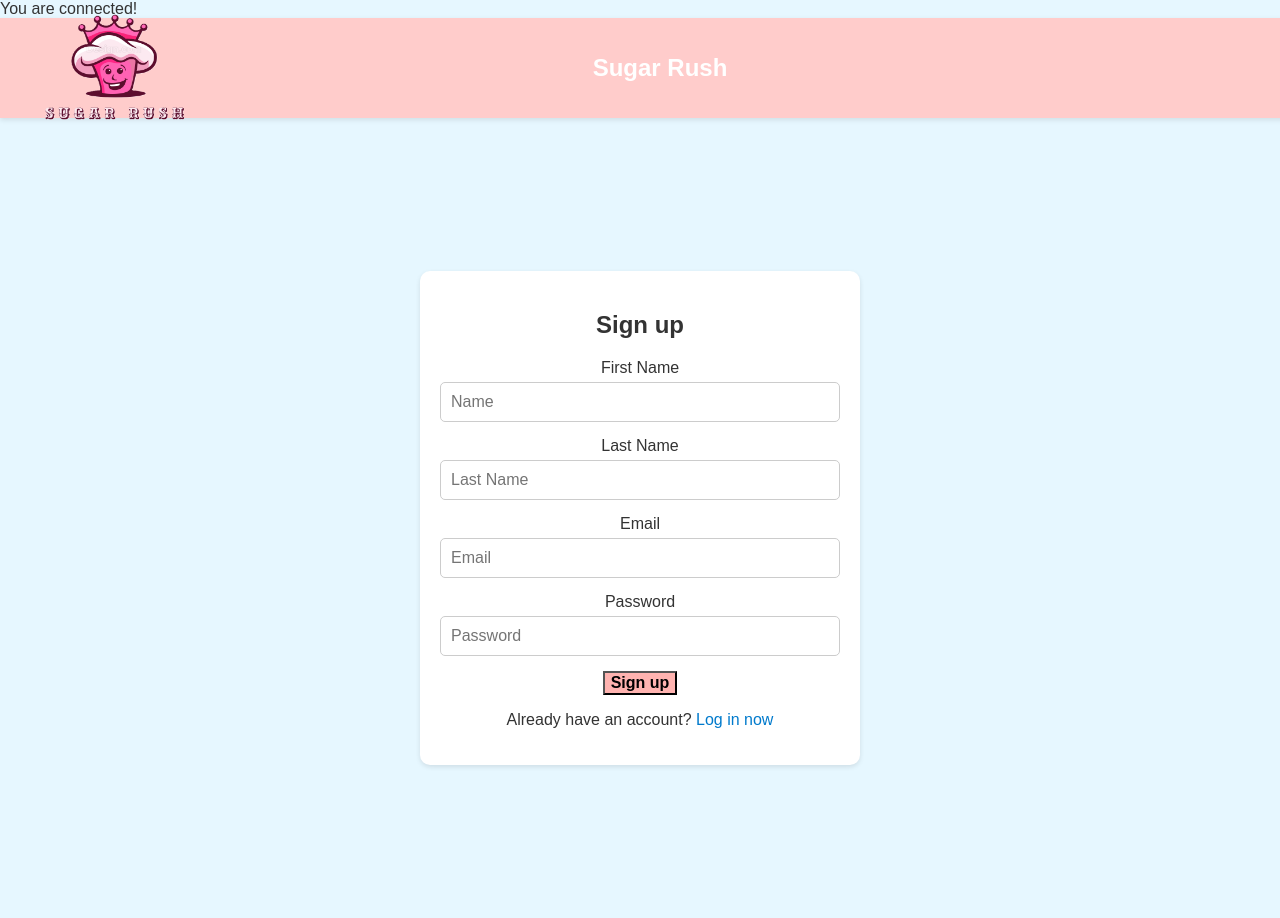
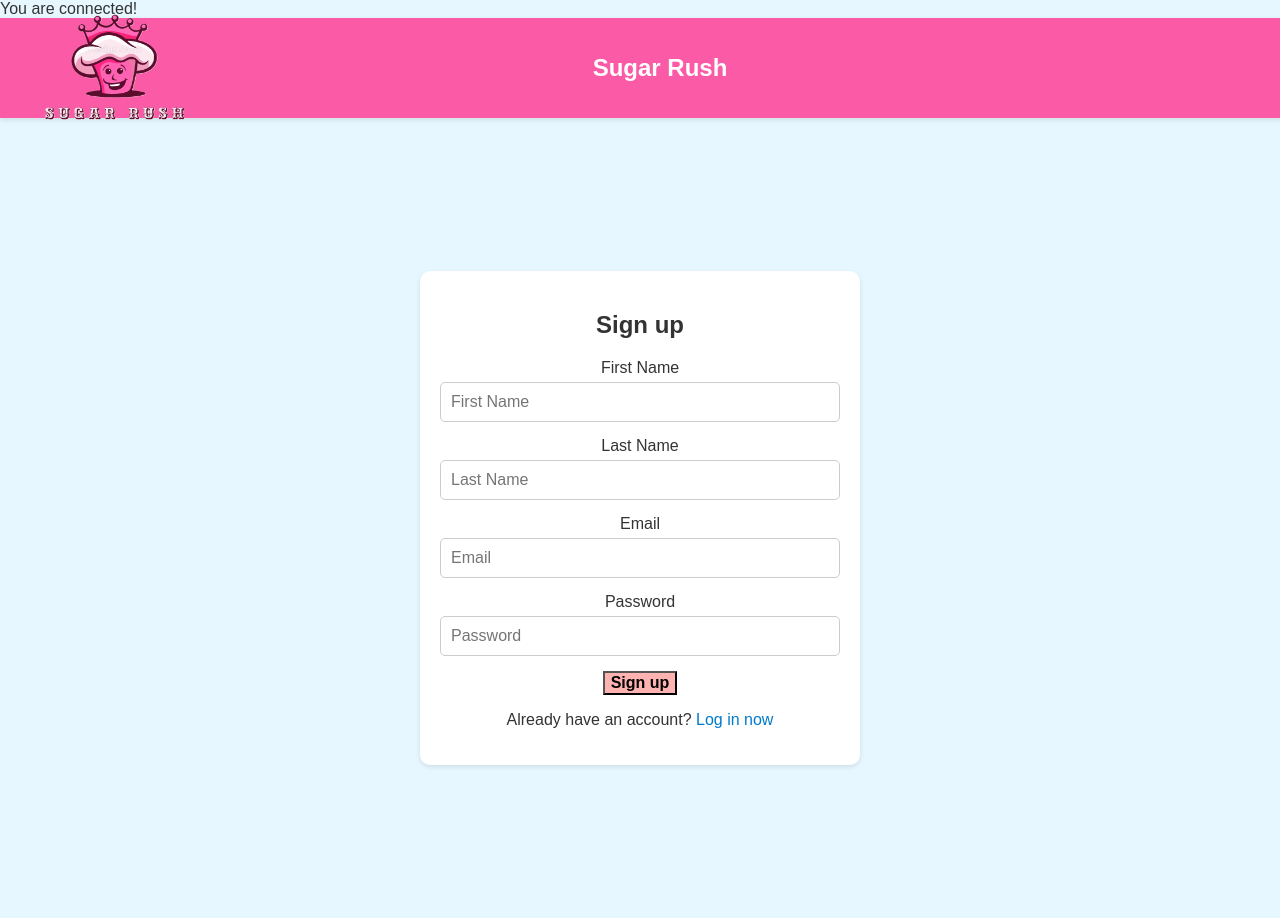
Before and after one commit to bobbstr/Team31-Group-Project, a PHP site: page /signup.php in a window 1280 px wide. Run offline with PHP 8.4, Linux system fonts and the light colour scheme.

Commit message:
Made database set so that it can work on xampp, also altered pink colour

```diff
--- a/loginc.css
+++ b/loginc.css
@@ -10,7 +10,7 @@ body {
 
 #main-header {
     position: relative;
-    background-color: #ffcccb;
+    background-color: #FB5AA6;
     color: #fff;
     padding: 20px;
     text-align: center;
@@ -57,7 +57,7 @@ body {
 
 
 .login input[type="submit"] {
-    background-color: #ffcccb;
+    background-color: #FB5AA6;
     color: #333;
     border: none;
     padding: 10px;
--- a/signup.php
+++ b/signup.php
@@ -1,23 +1,34 @@
 <?php
-require 'database.php';
+require 'database.php'; // Ensure this path is correct
 
-//sign up
+// Sign up
 if (isset($_POST["submit"])) {
     $fname = $_POST["FirstName"];
     $lname = $_POST["LastName"];
     $email = $_POST["Email"];
-    $password = $_POST["Password"];
+    $password = password_hash($_POST["Password"], PASSWORD_DEFAULT); // Hash the password
 
-    $query = "INSERT INTO userid (username, email, password) VALUES (?, ?, ?, ?, ?);";
-    $insert = $db->prepare($query);
-    $result = $insert->execute([$name, $email, $password]);
+    // Prepare and bind
+    $query = "INSERT INTO userid (username, email, password) VALUES (?, ?, ?)";
+    $stmt = mysqli_prepare($conn, $query);
 
-    if ($result) {
-        echo 'Successfully created an account';
+    if ($stmt) {
+        mysqli_stmt_bind_param($stmt, "sss", $fname, $email, $password); // Bind variables to the prepared statement
+        $result = mysqli_stmt_execute($stmt); // Execute the prepared statement
+
+        if ($result) {
+            echo 'Successfully created an account';
+        } else {
+            echo 'Failed to create account!';
+        }
+
+        mysqli_stmt_close($stmt); // Close the statement
     } else {
-        echo 'Falied to create account!';
+        echo 'Failed to prepare statement!';
     }
 }
+
+mysqli_close($conn); // Close the connection
 ?>
 
 <!DOCTYPE html>
@@ -33,23 +44,22 @@ if (isset($_POST["submit"])) {
         <h1>Sugar Rush</h1>
     </header>
 
-
     <main class="content">
         <section class="signup">
             <h2>Sign up</h2>
 
-            <form action="/action_page.php">
+            <form action="" method="POST">
                 <div>
                     <label for="FirstName">First Name</label>
-                    <input type="text" id="FirstName" name="FirstName" placeholder="Name" required>
+                    <input type="text" id="FirstName" name="FirstName" placeholder="First Name" required>
                 </div>
                 <div>
                     <label for="lname">Last Name</label>
-                <input type="text" id="lname" name="LastName" placeholder="Last Name" required>
+                    <input type="text" id="lname" name="LastName" placeholder="Last Name" required>
                 </div>
                 <div>
                     <label for="email">Email</label>
-                    <input type="text" id="email" name="Email" placeholder="Email" pattern=".+(\.ac\.uk|\.edu)" required>
+                    <input type="text" id="email" name="Email" placeholder="Email" required>
                 </div>
                 <div>
                     <label for="Password">Password</label>
@@ -57,12 +67,12 @@ if (isset($_POST["submit"])) {
                 </div>
 
                 <div class="Sign up">
-                    <input type="submit" value="Sign up" id="regSubmit">
+                    <input type="submit" name="submit" value="Sign up" id="regSubmit">
                 </div>
 
                 <p id="loginLink">Already have an account? <a href="login.html">Log in now</a></p>
             </form>
         </section>
-    <main class="content">
+    </main>
 </body>
 </html>
--- a/signupc.css
+++ b/signupc.css
@@ -11,7 +11,7 @@ body {
 
 #main-header {
     position: relative;
-    background-color: #ffcccb;
+    background-color: #FB5AA6;
     color: #fff;
     padding: 20px;
     text-align: center;
```
